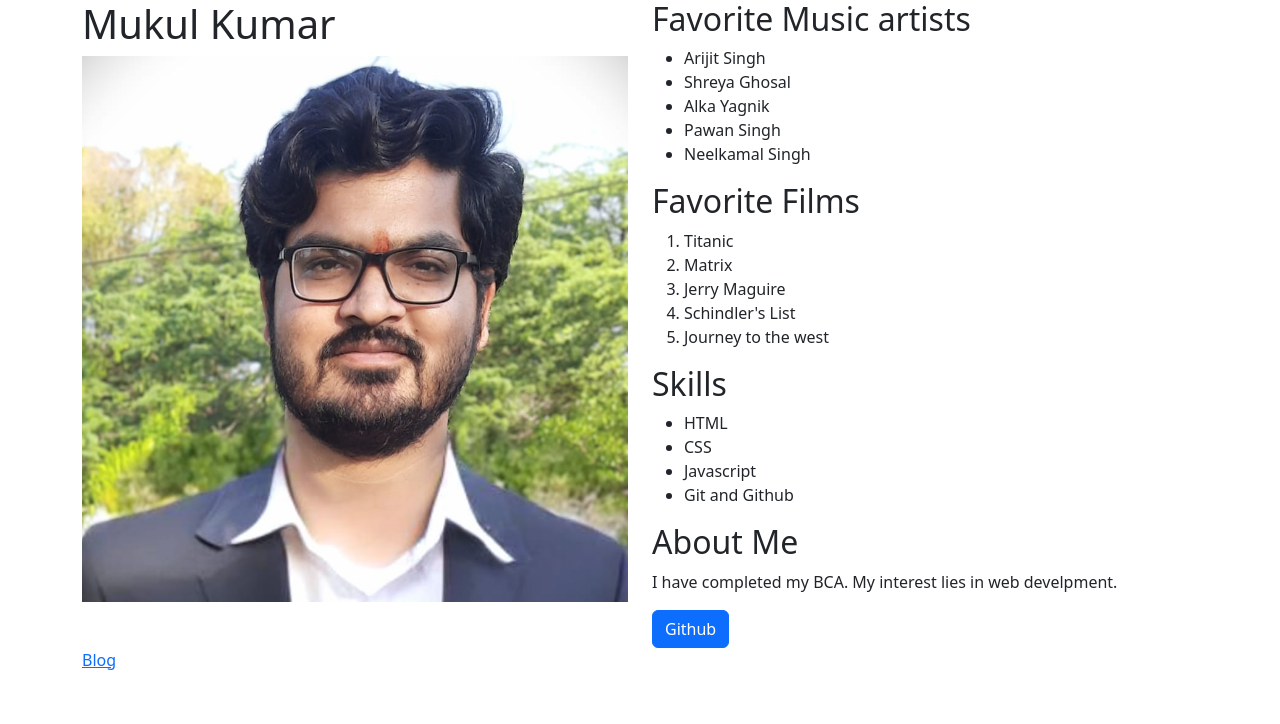
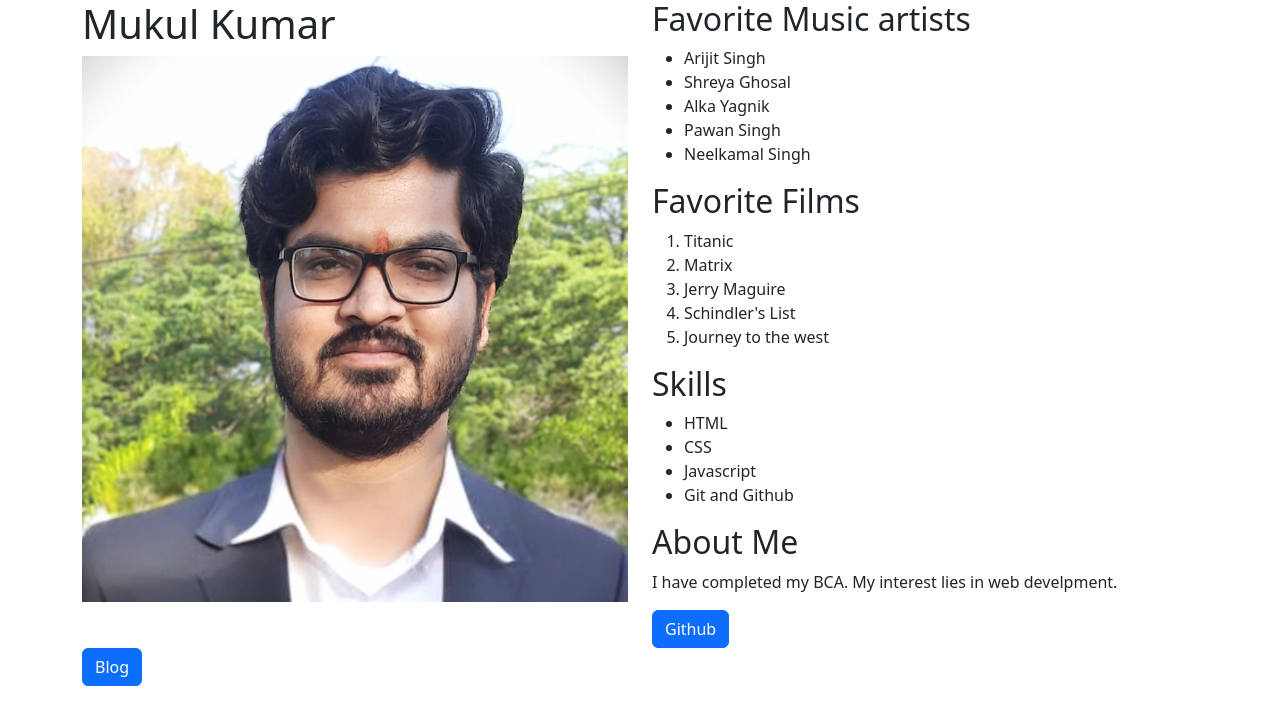
Before and after one commit to mukulDevelops/My-portfolio, a plain HTML site: page index.html in a window 1280 px wide. Drawn offline with nearby package versions, Linux system fonts and the light colour scheme.

Commit message:
adding button to blog

```diff
--- a/index.html
+++ b/index.html
@@ -46,7 +46,7 @@
                 </div>
             </div>
 
-            <a href="blog.html">Blog</a>
+            <a href="blog.html" class="btn btn-primary">Blog</a>
 
 
         </div>
```
